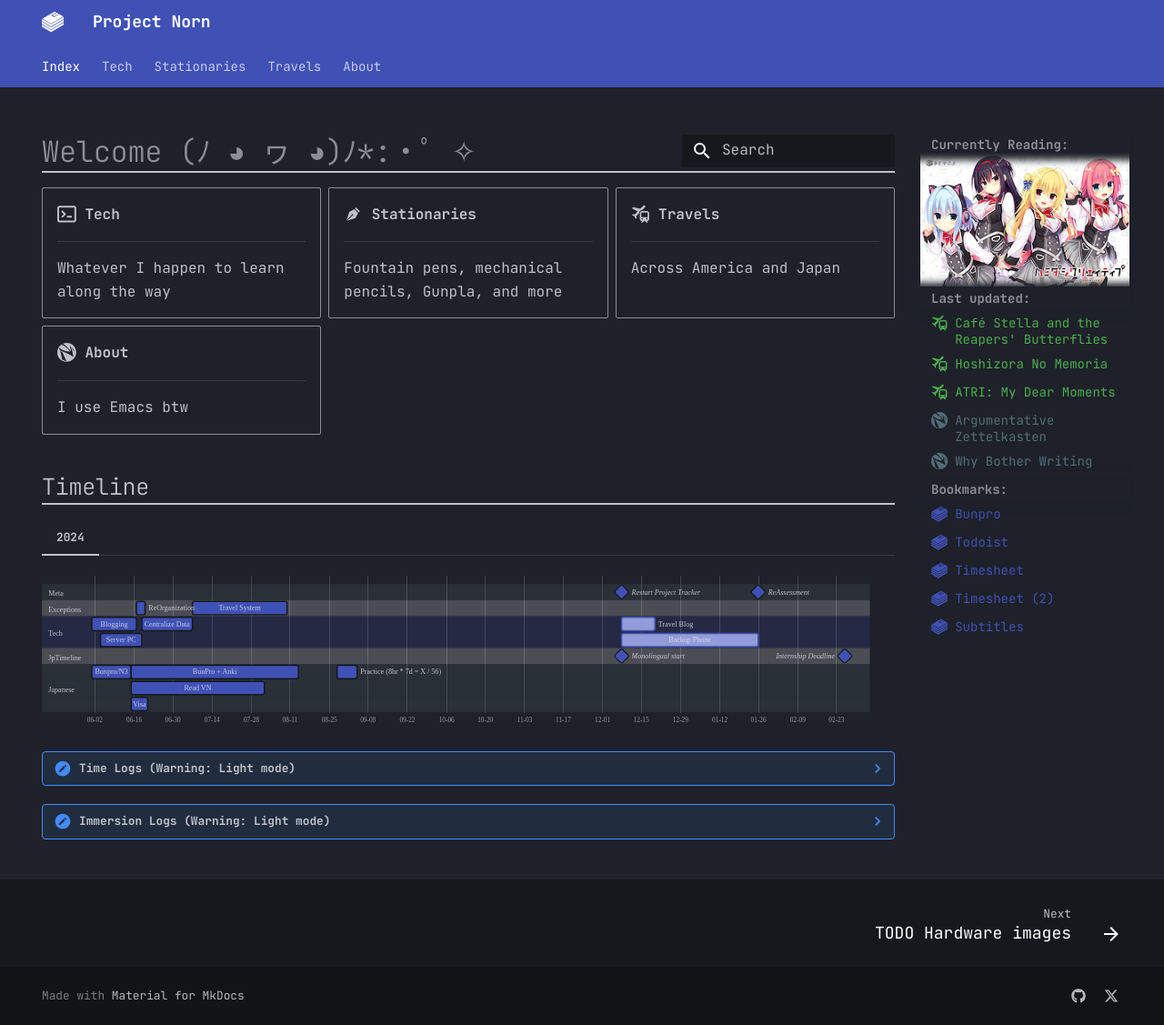
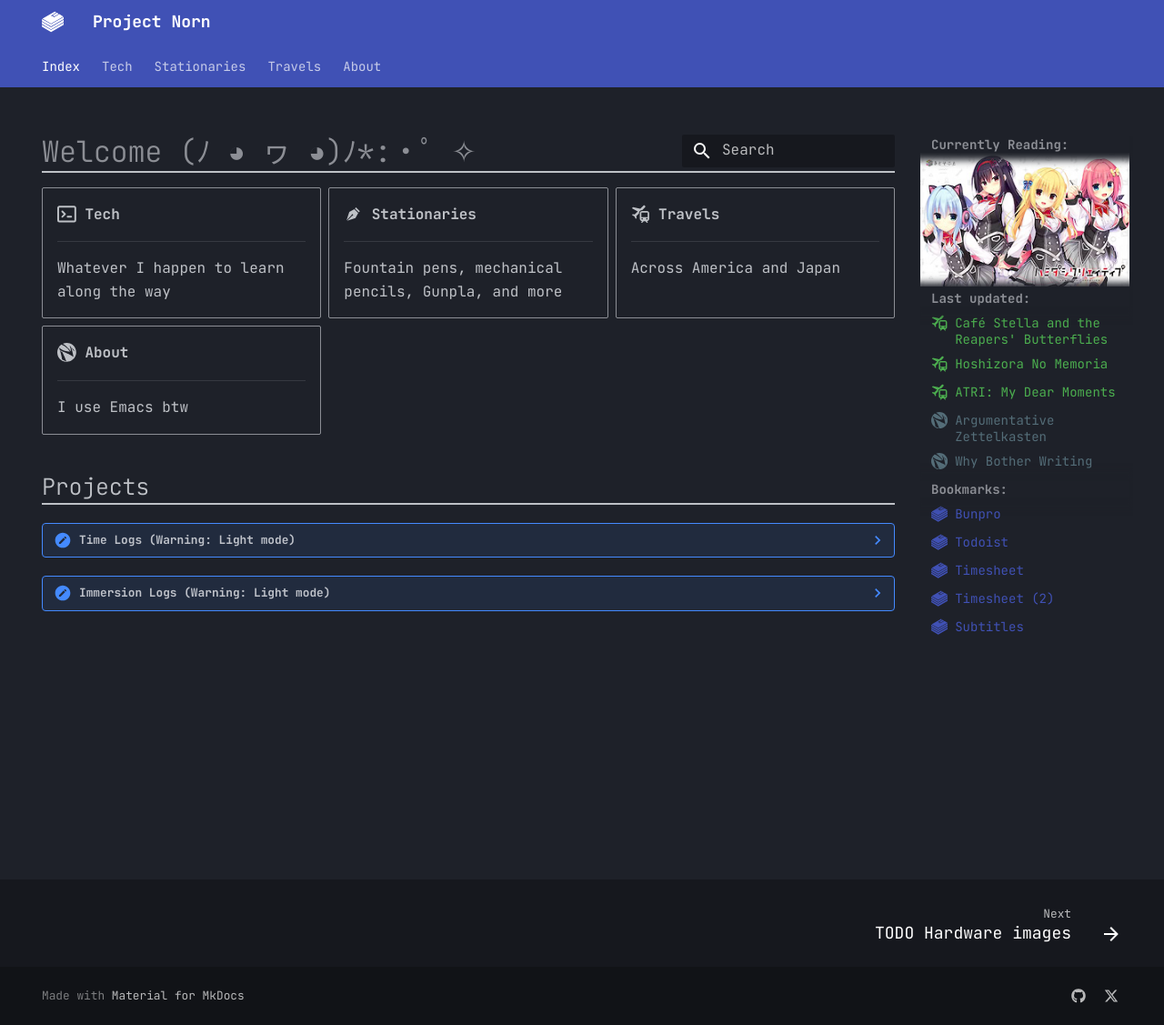
Before and after one commit to Serralq/Project-Norn, an MkDocs documentation site: the page built from docs/index.md, in a window 1280 px wide and 1127 px high. Shown: the whole window at 91% size. Built offline with MkDocs 1.6.1 and Material for MkDocs 9.7.7, drawn with Linux system fonts in a browser that asks for light colours; plug-ins that fetch from the network failed and are left out; some of the changed lines change nothing that is shown.

Commit message:
Update May 12

````diff
--- a/docs/index.md
+++ b/docs/index.md
@@ -18,6 +18,7 @@ template:
  </form>
  </div>
 </h1>
+
 <div class="grid grid-smaller">
   <a href="tech/index.html" class="card card-link deep-purple">
 <span class="twemoji"><svg xmlns="http://www.w3.org/2000/svg" viewBox="0 0 16 16"><path d="M0 2.75C0 1.784.784 1 1.75 1h12.5c.966 0 1.75.784 1.75 1.75v10.5A1.75 1.75 0 0 1 14.25 15H1.75A1.75 1.75 0 0 1 0 13.25Zm1.75-.25a.25.25 0 0 0-.25.25v10.5c0 .138.112.25.25.25h12.5a.25.25 0 0 0 .25-.25V2.75a.25.25 0 0 0-.25-.25ZM7.25 8a.749.749 0 0 1-.22.53l-2.25 2.25a.749.749 0 0 1-1.275-.326.749.749 0 0 1 .215-.734L5.44 8 3.72 6.28a.749.749 0 0 1 .326-1.275.749.749 0 0 1 .734.215l2.25 2.25c.141.14.22.331.22.53Zm1.5 1.5h3a.75.75 0 0 1 0 1.5h-3a.75.75 0 0 1 0-1.5Z"></path></svg></span>
@@ -45,70 +46,18 @@ template:
     I use Emacs btw
   </a>
 </div>
-## Timeline
+## Projects
 <!-- Projects + Post Sections -->
-=== "2024"
-    <div class="margin-bot-neg"></div>
-    ``` mermaid
-    ---
-    displayMode: compact
-    ---
-    %%{
-      init: {
-        'theme': 'base',
-        'themeVariables': {
-          'darkMode': 'true',
-          'fontFamily': 'hermit',
-          'primaryColor': '#4051b5',
-          'primaryBorderColor': '#16181D',
-          'tertiaryColor': '#546d78',
-          'tertiaryTextColor': '#E2E4E9D1',
-          'textColor': '#E2E4E9D1',
-          'noteTextColor': '#E2E4E9D1'
-        }
-      }
-    }%%
-    gantt
-      dateFormat YY-MM-DD
-      axisFormat %m-%d
-      tickInterval 2week
-      todayMarker stroke-width:3px,stroke:#E2E4E9,opacity:0.5
-      section Meta
-        ReAssessment              :milestone,  m1, 25-01-26, 0d
-        Restart Project Tracker   :milestone,  m5, 24-12-08, 0d
-      section Exceptions
-        ReOrganization            :            m3 , 24-06-17, 24-06-20
-        Travel System             :            m4 , 24-07-07, 24-08-10
-      section TechTimeline
-      section Tech
-        Blogging                  :            t1 , 24-06-01, 24-06-17
-        Server PC                 :            t2 , 24-06-04, 24-06-19
-        Centralize Data           :            t3 , 24-06-19, 24-07-07
-        Travel Blog               :active,     t4 , 24-12-08, 24-12-20
-        Backup Phone              :active,     t5 , 24-12-08, until m1
-      section JpTimeline
-        Monolingual start         :milestone,  j11, 24-12-08, 0d
-        Internship Deadline       :milestone,  j12, 25-02-26, 0d
-      section Japanese
-        Bunpro/N3                     :            j1 , 24-06-01, 24-06-15
-        BunPro + Anki                 :            j2 , after j1, 24-08-14
-        Read VN                       :            j3 , after j1, 24-08-02
-        Visa                          :            j4 , 24-06-15, 24-06-21
-        Practice (8hr * 7d = X / 56)  :            j6 , 24-08-28, 24-09-04
-      section Stationaries
-      section TravelTimeline
 
-    ```
-    <div class="margin-bot-neg"></div>
-    ??? note "Time Logs (Warning: Light mode)"
-        === "Visual(25Q1)"
-            <iframe width="100%" height="350"  frameborder="0" src="https://docs.google.com/spreadsheets/d/e/2PACX-1vTYWKfdC4tmViTQrKmYsMzdLZ3zz3znisICGPR681QxazRzx-ubClnYANn0GrwaN6ncMjWzgD6V7FaY/pubchart?oid=1469719202&amp;format=interactive"></iframe>
-        === "Visual(24Q4)"
-            <iframe width="100%" height="350"  frameborder="0" src="https://docs.google.com/spreadsheets/d/e/2PACX-1vTYWKfdC4tmViTQrKmYsMzdLZ3zz3znisICGPR681QxazRzx-ubClnYANn0GrwaN6ncMjWzgD6V7FaY/pubchart?oid=1071971459&amp;format=interactive"></iframe>
-        === "Visual (24Q3)"
-            <iframe width="100%" height="350"  frameborder="0" src="https://docs.google.com/spreadsheets/d/e/2PACX-1vTYWKfdC4tmViTQrKmYsMzdLZ3zz3znisICGPR681QxazRzx-ubClnYANn0GrwaN6ncMjWzgD6V7FaY/pubchart?oid=913390942&amp;format=interactive"></iframe>
-        === "Raw Table"
-            <iframe width="950" height="400" src="https://docs.google.com/spreadsheets/d/e/2PACX-1vTYWKfdC4tmViTQrKmYsMzdLZ3zz3znisICGPR681QxazRzx-ubClnYANn0GrwaN6ncMjWzgD6V7FaY/pubhtml?widget=true&amp;headers=false"></iframe>
+??? note "Time Logs (Warning: Light mode)"
+    === "Visual(25Q1)"
+        <iframe width="100%" height="350"  frameborder="0" src="https://docs.google.com/spreadsheets/d/e/2PACX-1vTYWKfdC4tmViTQrKmYsMzdLZ3zz3znisICGPR681QxazRzx-ubClnYANn0GrwaN6ncMjWzgD6V7FaY/pubchart?oid=1469719202&amp;format=interactive"></iframe>
+    === "Visual(24Q4)"
+        <iframe width="100%" height="350"  frameborder="0" src="https://docs.google.com/spreadsheets/d/e/2PACX-1vTYWKfdC4tmViTQrKmYsMzdLZ3zz3znisICGPR681QxazRzx-ubClnYANn0GrwaN6ncMjWzgD6V7FaY/pubchart?oid=1071971459&amp;format=interactive"></iframe>
+    === "Visual (24Q3)"
+        <iframe width="100%" height="350"  frameborder="0" src="https://docs.google.com/spreadsheets/d/e/2PACX-1vTYWKfdC4tmViTQrKmYsMzdLZ3zz3znisICGPR681QxazRzx-ubClnYANn0GrwaN6ncMjWzgD6V7FaY/pubchart?oid=913390942&amp;format=interactive"></iframe>
+    === "Raw Table"
+        <iframe width="950" height="400" src="https://docs.google.com/spreadsheets/d/e/2PACX-1vTYWKfdC4tmViTQrKmYsMzdLZ3zz3znisICGPR681QxazRzx-ubClnYANn0GrwaN6ncMjWzgD6V7FaY/pubhtml?widget=true&amp;headers=false"></iframe>
 
-    ??? note "Immersion Logs (Warning: Light mode)"
-        <iframe width="100%" height="350"  frameborder="0" src="https://docs.google.com/spreadsheets/d/e/2PACX-1vTYWKfdC4tmViTQrKmYsMzdLZ3zz3znisICGPR681QxazRzx-ubClnYANn0GrwaN6ncMjWzgD6V7FaY/pubhtml?gid=368691580&amp;single=true&amp;widget=true&amp;headers=false"></iframe>
+??? note "Immersion Logs (Warning: Light mode)"
+    <iframe width="100%" height="350"  frameborder="0" src="https://docs.google.com/spreadsheets/d/e/2PACX-1vTYWKfdC4tmViTQrKmYsMzdLZ3zz3znisICGPR681QxazRzx-ubClnYANn0GrwaN6ncMjWzgD6V7FaY/pubhtml?gid=368691580&amp;single=true&amp;widget=true&amp;headers=false"></iframe>
````
